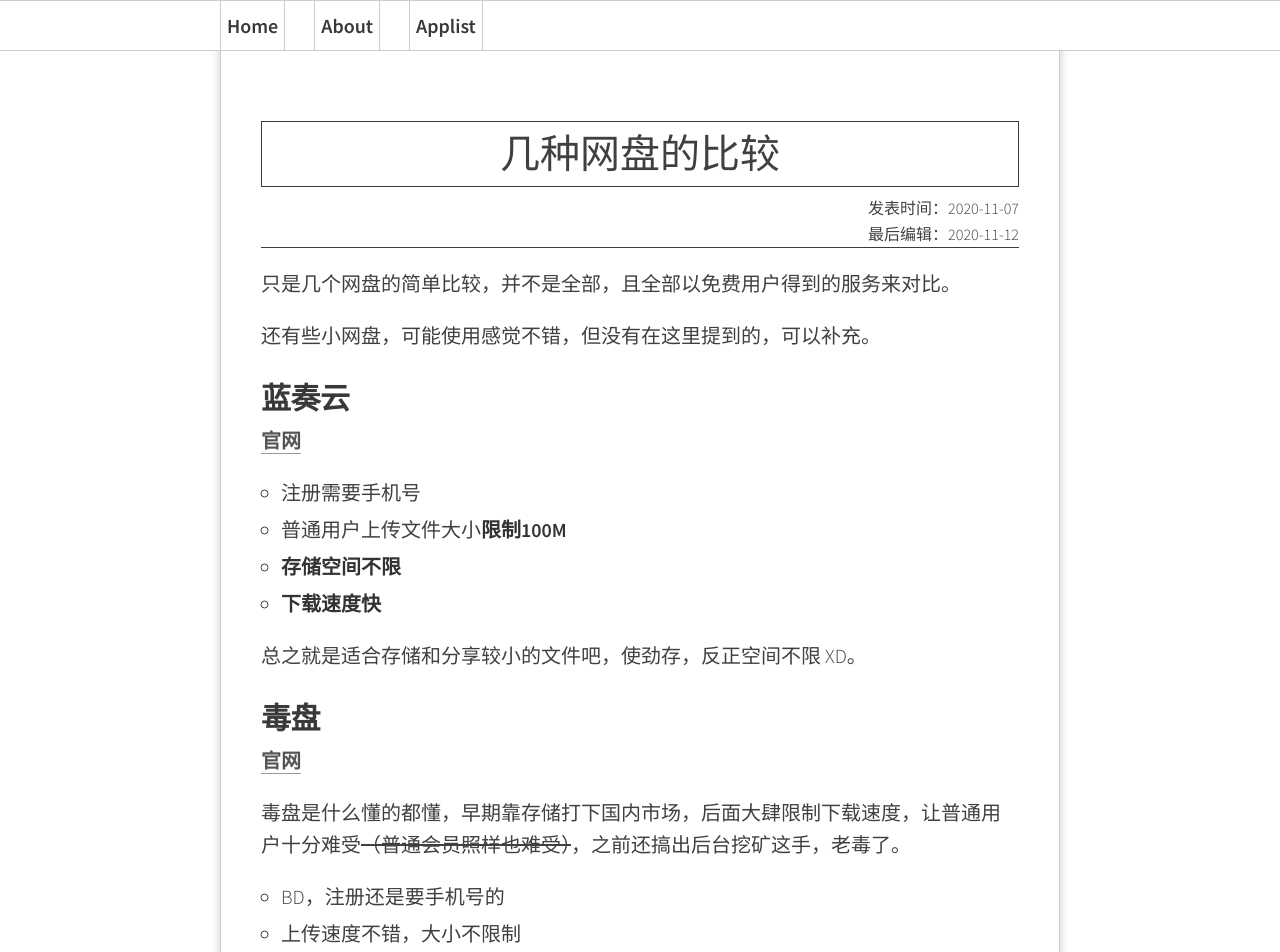
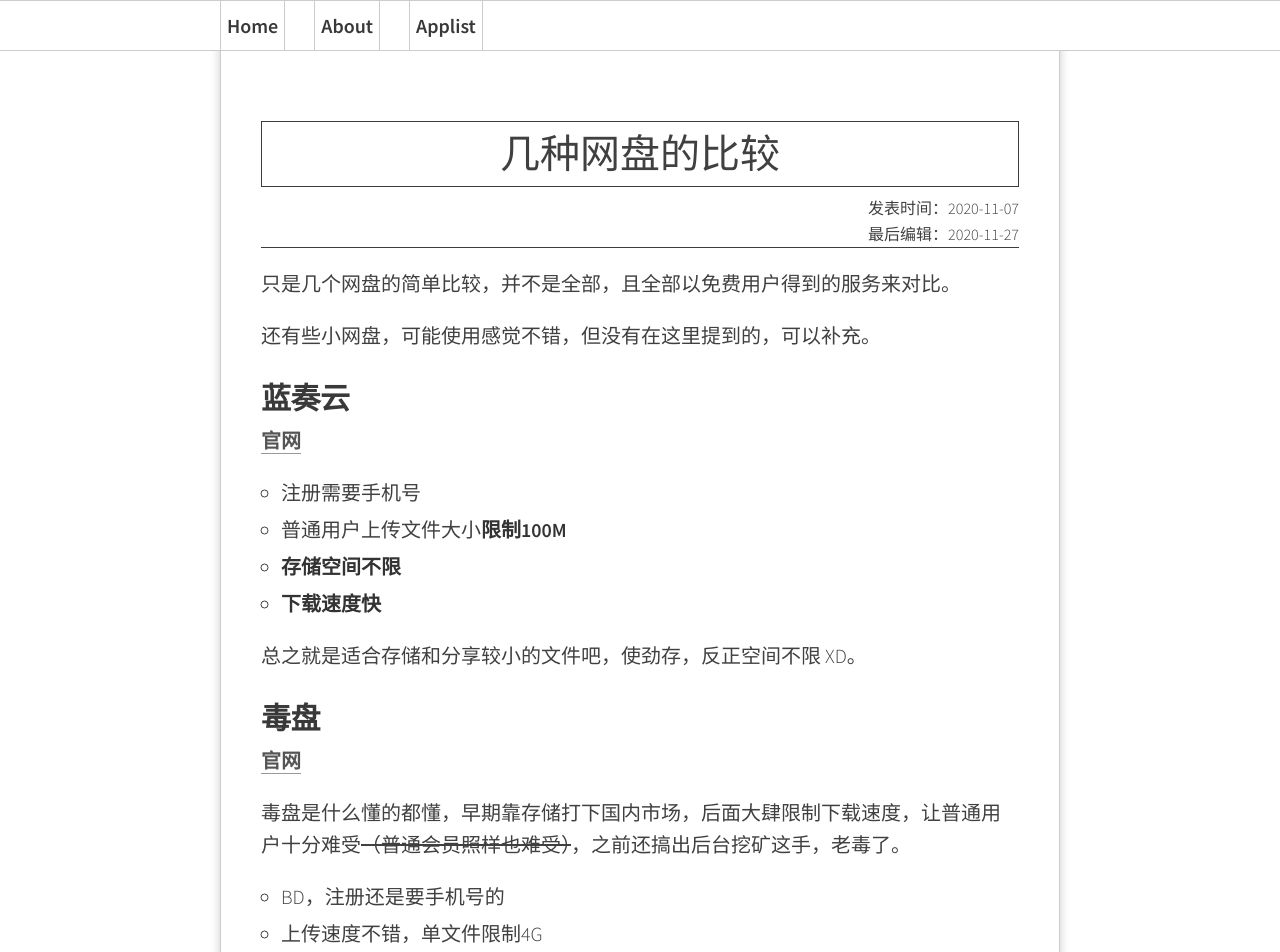
Before and after one commit to Melody-of-Oblivion/Melody-of-Oblivion.github.io, a Jekyll site: the page built from _posts/2020-11-07-webstorage-arrange.md, in a window 1280 px wide and 1400 px high. Shown: the top 952 px of the window. Built offline with Jekyll 4.4.1, drawn with Linux system fonts in a browser that asks for light colours.

Commit message:
Update 2020-11-07-webstorage-arrange.md

```diff
--- a/_posts/2020-11-07-webstorage-arrange.md
+++ b/_posts/2020-11-07-webstorage-arrange.md
@@ -1,6 +1,6 @@
 ---
 title: 几种网盘的比较
-editdate: 2020-11-12
+editdate: 2020-11-27
 ---
 
 只是几个网盘的简单比较，并不是全部，且全部以免费用户得到的服务来对比。
@@ -25,7 +25,7 @@
 毒盘是什么懂的都懂，早期靠存储打下国内市场，后面大肆限制下载速度，让普通用户十分难受~~（普通会员照样也难受）~~，之前还搞出后台挖矿这手，老毒了。
 
 - BD，注册还是要手机号的
-- 上传速度不错，大小不限制
+- 上传速度不错，单文件限制4G
 - 注册了就有1个T的存储，正常存东西完全够
 - 下载速度**慢死了**
 
```
